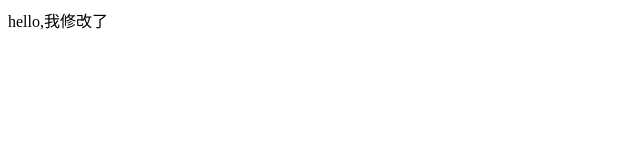
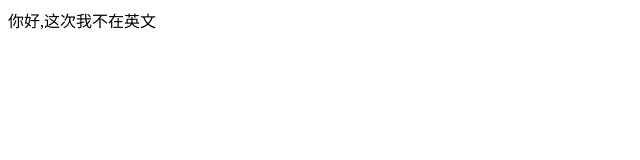
Before and after one commit to Chen-change/jquary, a plain HTML site: page index.html in a window 1280 px wide. Shown: the full height of the page, 0-640 px from the left. Drawn offline with Linux system fonts and the light colour scheme.

Commit message:
第二次修改内容咯

```diff
--- a/index.html
+++ b/index.html
@@ -5,6 +5,6 @@
     <title>Document</title>
 </head>
 <body>
-    <div>hello,我修改了</div>
+    <div>你好,这次我不在英文</div>
 </body>
 </html>
```
